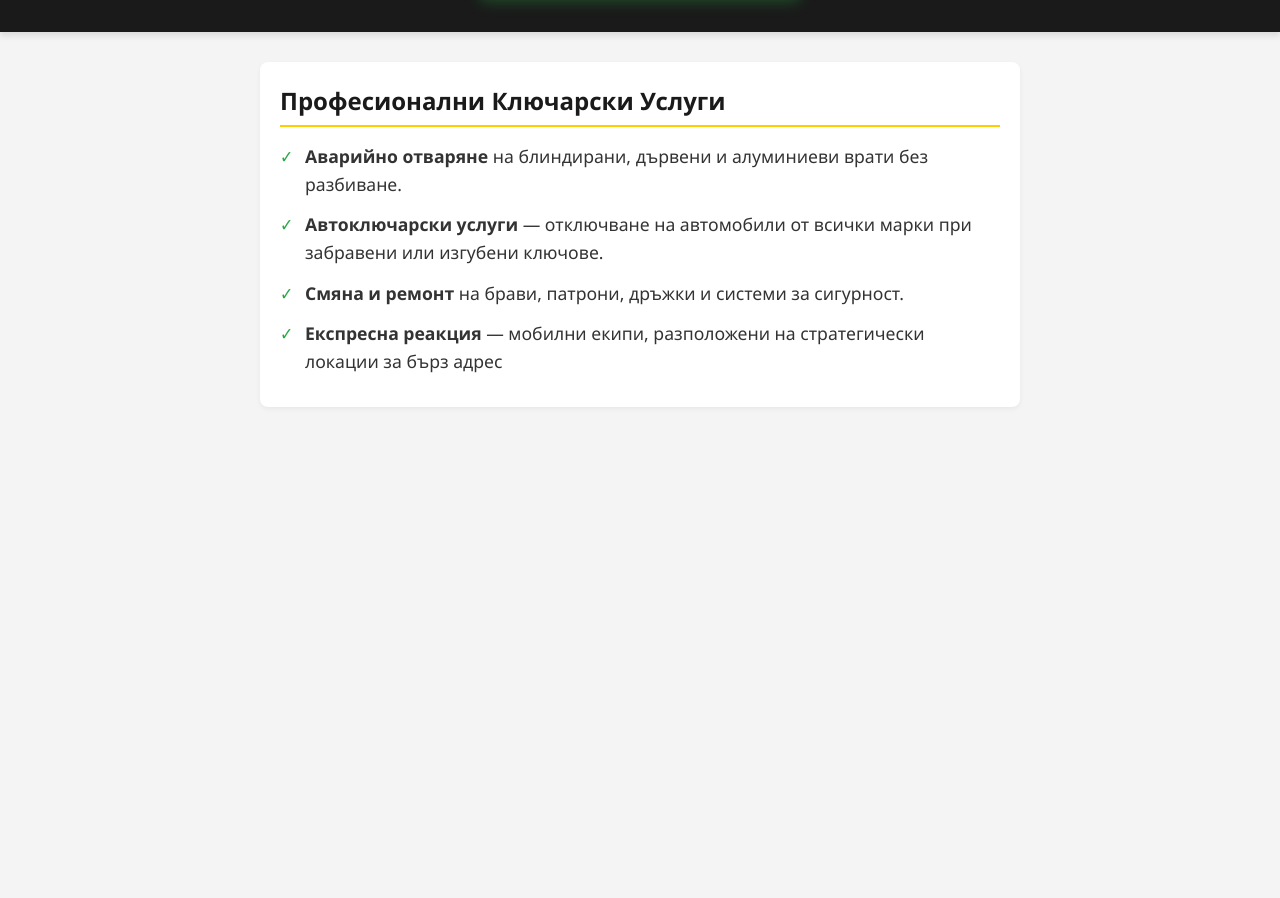
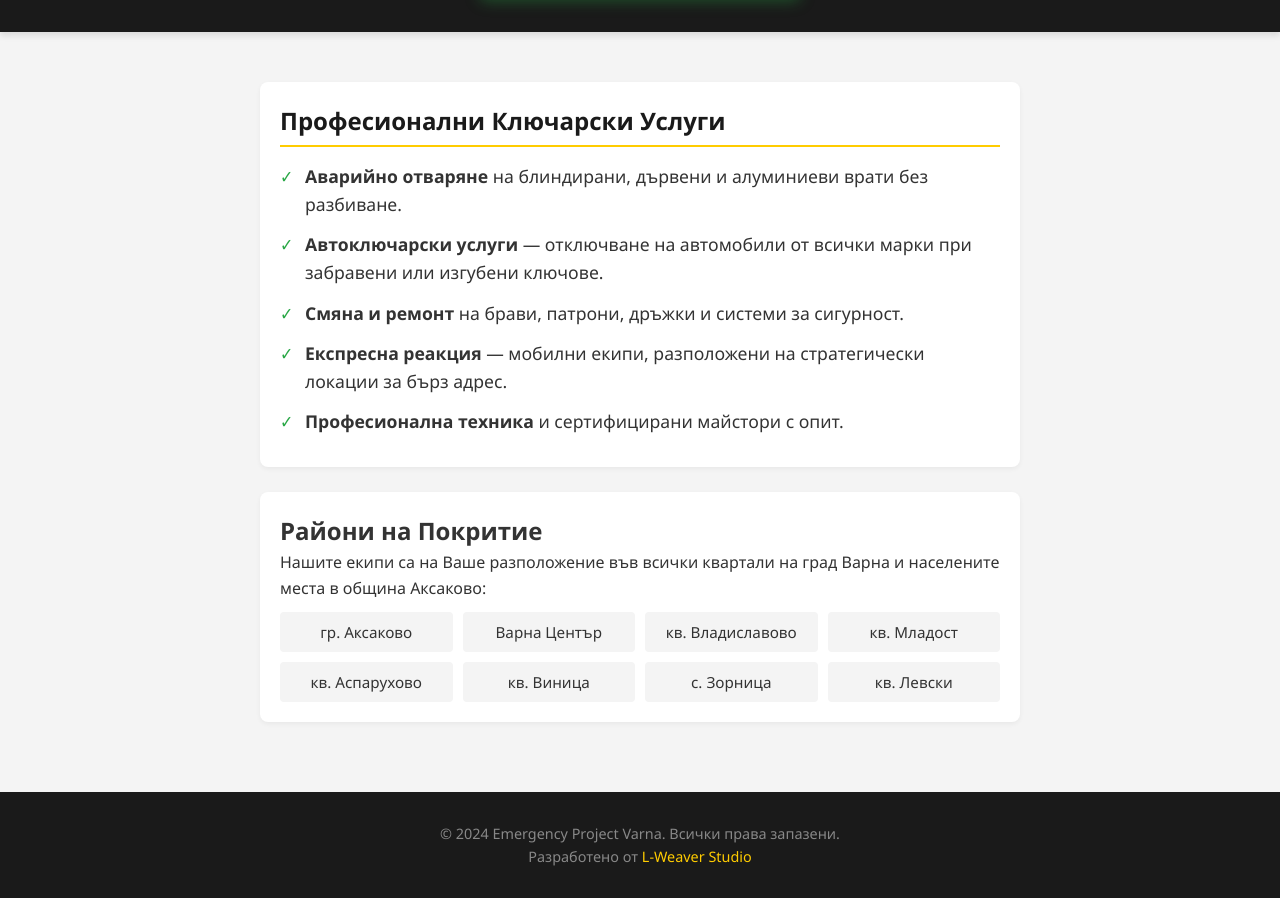
Before and after one commit to lifeweaverlifeweaver-hash/varna-emergency-directory, a plain HTML site: page index.html in a window 1280 px wide. Shown: the part 252-1150 px from the top of the page. Before the commit the page ends 800 px from the top, so only its background shows below. Drawn offline with Linux system fonts and the light colour scheme.

Commit message:
Update index.html

```diff
--- a/index.html
+++ b/index.html
@@ -13,7 +13,7 @@
 
     <style>
         :root {
-            --primary-color: #ffcc00; /* Цвят, привличащ вниманието при спешност */
+            --primary-color: #ffcc00;
             --dark-color: #1a1a1a;
             --light-color: #f4f4f4;
             --text-color: #333;
@@ -38,9 +38,7 @@
             color: white;
             text-align: center;
             padding: 20px 10px;
-            position: sticky;
-            top: 0;
-            z-index: 100;
+            /* Премахнато position: sticky за по-добро превъртане на телефони */
             box-shadow: 0 4px 6px rgba(0,0,0,0.1);
         }
 
@@ -66,7 +64,6 @@
             margin-bottom: 10px;
         }
 
-        /* Огромният Call-to-Action бутон за телефонно обаждане */
         .cta-button {
             display: block;
             background-color: var(--success-color);
@@ -96,7 +93,7 @@
             background: white;
             padding: 20px;
             border-radius: 8px;
-            margin-top: -10px;
+            margin-top: 10px;
             box-shadow: 0 2px 5px rgba(0,0,0,0.05);
         }
 
@@ -164,7 +161,6 @@
             text-decoration: none;
         }
 
-        /* Оптимизация за десктоп */
         @media(min-width: 768px) {
             header h1 { font-size: 2.5rem; }
             .container { padding: 40px 20px; }
@@ -232,4 +228,40 @@
                 <li><strong>Аварийно отваряне</strong> на блиндирани, дървени и алуминиеви врати без разбиване.</li>
                 <li><strong>Автоключарски услуги</strong> — отключване на автомобили от всички марки при забравени или изгубени ключове.</li>
                 <li><strong>Смяна и ремонт</strong> на брави, патрони, дръжки и системи за сигурност.</li>
-                <li><strong>Експресна реакция</strong> — мобилни екипи, разположени на стратегически локации за бърз адрес
+                <li><strong>Експресна реакция</strong> — мобилни екипи, разположени на стратегически локации за бърз адрес.</li>
+                <li><strong>Професионална техника</strong> и сертифицирани майстори с опит.</li>
+            </ul>
+        </section>
+
+        <section class="regions">
+            <h2>Райони на Покритие</h2>
+            <p>Нашите екипи са на Ваше разположение във всички квартали на град Варна и населените места в община Аксаково:</p>
+            <div class="region-list">
+                <div class="region-item">гр. Аксаково</div>
+                <div class="region-item">Варна Център</div>
+                <div class="region-item">кв. Владиславово</div>
+                <div class="region-item">кв. Младост</div>
+                <div class="region-item">кв. Аспарухово</div>
+                <div class="region-item">кв. Виница</div>
+                <div class="region-item">с. Зорница</div>
+                <div class="region-item">кв. Левски</div>
+            </div>
+        </section>
+
+    </div>
+
+    <footer>
+        <p>&copy; 2024 Emergency Project Varna. Всички права запазени.</p>
+        <p>Разработено от <a href="https://lifeweaverlifeweaver-hash.github.io/L-Weaver-Studio.github.io/" target="_blank">L-Weaver Studio</a></p>
+    </footer>
+
+    <script>
+    document.querySelector('.cta-button').addEventListener('click', function() {
+        if (typeof umami !== 'undefined') {
+            umami.track('Call Button Clicked', { region: 'Varna-Aksakovo' });
+        }
+    });
+    </script>
+
+</body>
+</html>
```
